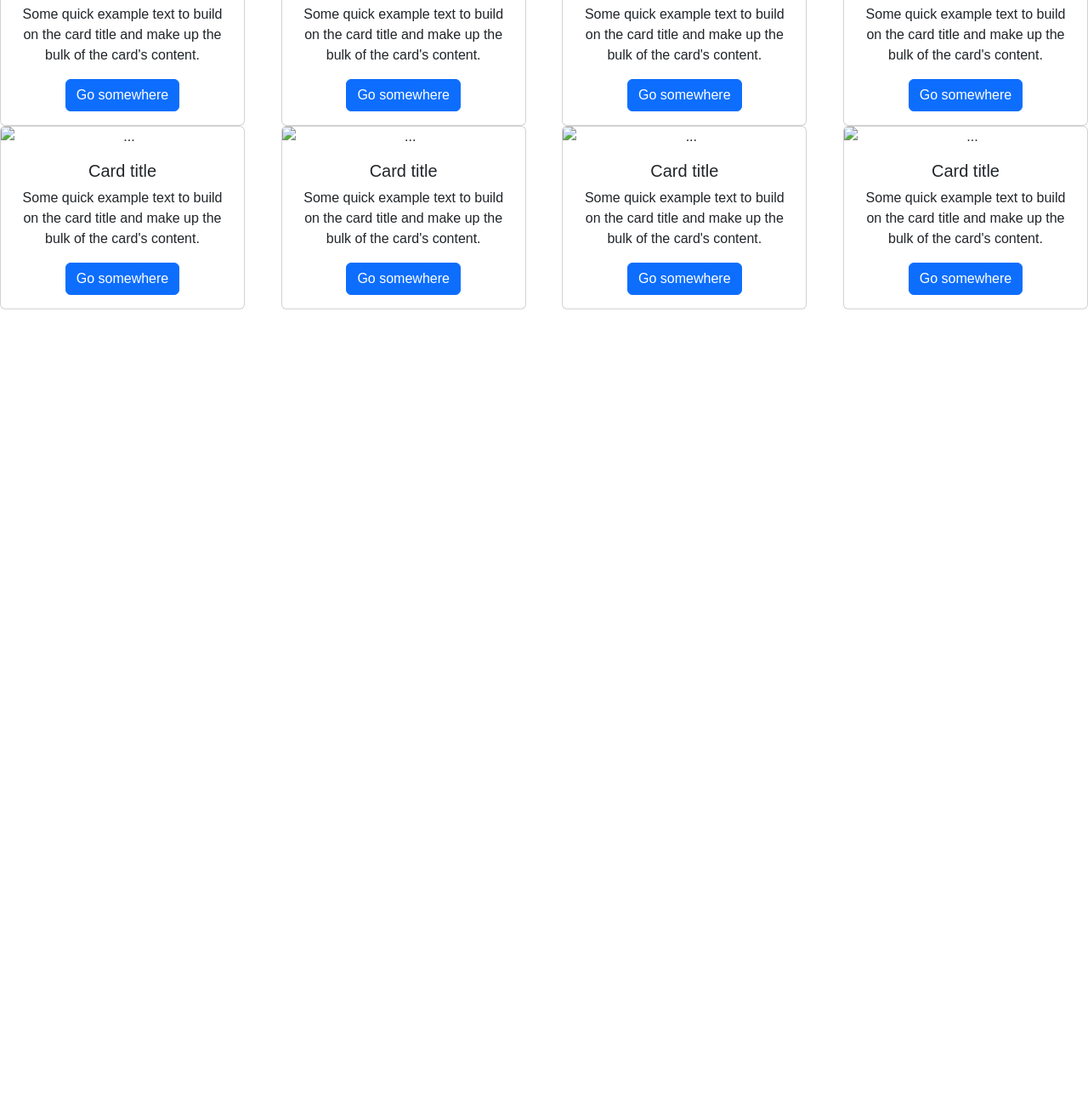
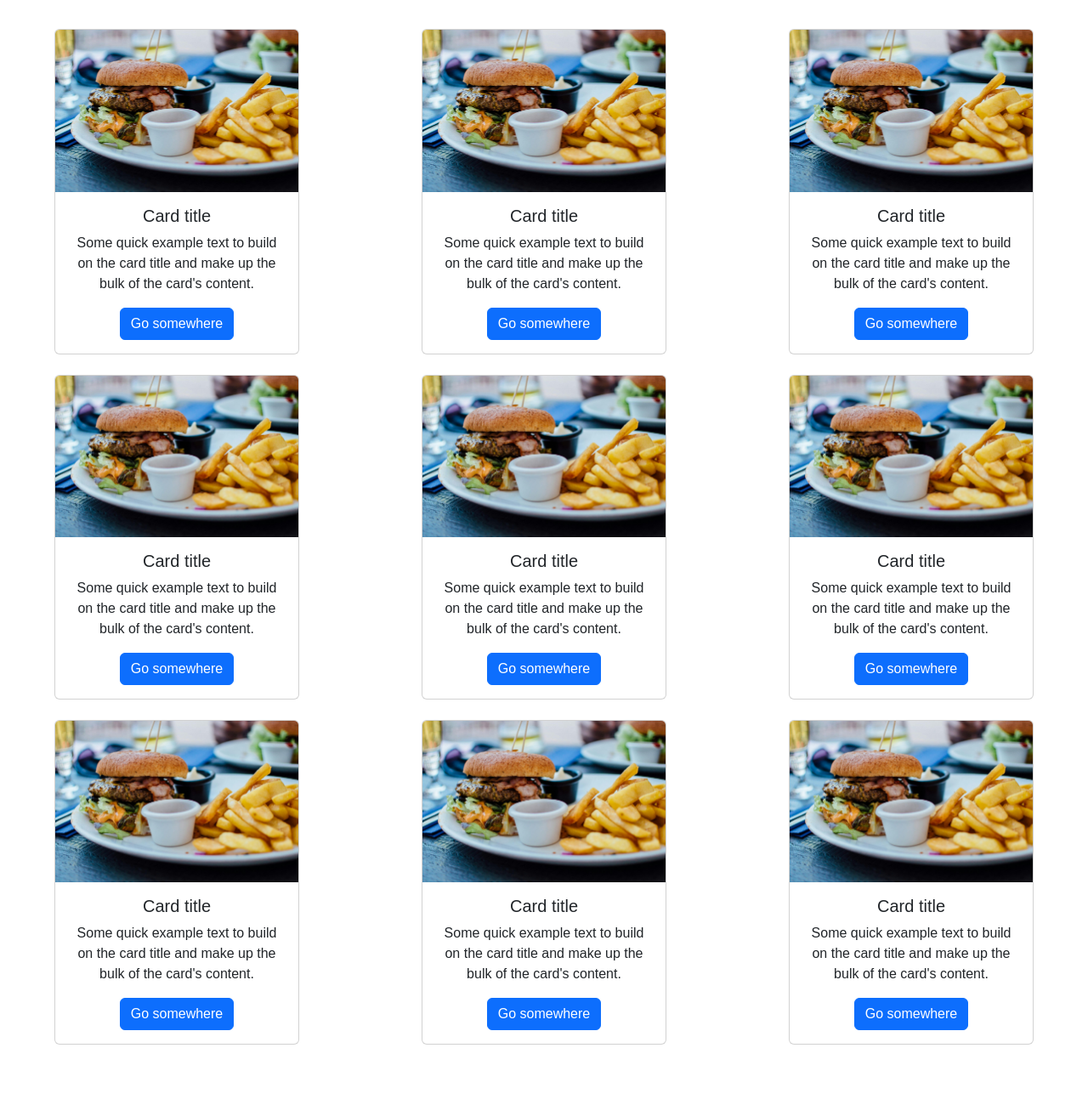
Before and after one commit to SantiagoLeon02/Food-Store, a plain HTML site: page index.html in a window 1280 px wide. Shown: the part 548-1841 px from the top of the page at 85% size. Before the commit the page ends 912 px from the top, so only its background shows below. Drawn offline with nearby package versions, Linux system fonts and the light colour scheme.

Commit message:
Realize pocos cambios ahora la seccion tiene un titulo y un articulo y en el css se cambio el nombre de la clase de los productos por el que tiene el de los articulos

```diff
--- a/index.html
+++ b/index.html
@@ -39,8 +39,10 @@
         </section>
 
         <section class="productos">
+            <h2>productos</h2>
+            <article class="foods-productos">
                 <div class="card" style="width: 18rem;">
-                <img src="..." class="card-img-top" alt="...">
+                    <img src="./assets/imgs/foods/food3.jpg" class="card-img-top" alt="...">
                     <div class="card-body">
                       <h5 class="card-title">Card title</h5>
                       <p class="card-text">Some quick example text to build on the card title and make up the bulk of the card's content.</p>
@@ -48,7 +50,7 @@
                     </div>
                 </div>
                 <div class="card" style="width: 18rem;">
-                <img src="..." class="card-img-top" alt="...">
+                    <img src="./assets/imgs/foods/food3.jpg" class="card-img-top" alt="...">
                     <div class="card-body">
                       <h5 class="card-title">Card title</h5>
                       <p class="card-text">Some quick example text to build on the card title and make up the bulk of the card's content.</p>
@@ -57,7 +59,7 @@
                 </div>
 
                 <div class="card" style="width: 18rem;">
-                <img src="..." class="card-img-top" alt="...">
+                    <img src="./assets/imgs/foods/food3.jpg" class="card-img-top" alt="...">
                     <div class="card-body">
                       <h5 class="card-title">Card title</h5>
                       <p class="card-text">Some quick example text to build on the card title and make up the bulk of the card's content.</p>
@@ -66,7 +68,7 @@
                 </div>
 
                 <div class="card" style="width: 18rem;">
-                <img src="..." class="card-img-top" alt="...">
+                    <img src="./assets/imgs/foods/food3.jpg" class="card-img-top" alt="...">
                     <div class="card-body">
                       <h5 class="card-title">Card title</h5>
                       <p class="card-text">Some quick example text to build on the card title and make up the bulk of the card's content.</p>
@@ -74,7 +76,7 @@
                     </div>
                 </div>
                 <div class="card" style="width: 18rem;">
-                <img src="..." class="card-img-top" alt="...">
+                    <img src="./assets/imgs/foods/food3.jpg" class="card-img-top" alt="...">
                     <div class="card-body">
                       <h5 class="card-title">Card title</h5>
                       <p class="card-text">Some quick example text to build on the card title and make up the bulk of the card's content.</p>
@@ -82,7 +84,7 @@
                     </div>
                 </div>
                 <div class="card" style="width: 18rem;">
-                <img src="..." class="card-img-top" alt="...">
+                    <img src="./assets/imgs/foods/food3.jpg" class="card-img-top" alt="...">
                     <div class="card-body">
                       <h5 class="card-title">Card title</h5>
                       <p class="card-text">Some quick example text to build on the card title and make up the bulk of the card's content.</p>
@@ -90,7 +92,7 @@
                     </div>
                 </div>
                 <div class="card" style="width: 18rem;">
-                <img src="..." class="card-img-top" alt="...">
+                    <img src="./assets/imgs/foods/food3.jpg" class="card-img-top" alt="...">
                     <div class="card-body">
                       <h5 class="card-title">Card title</h5>
                       <p class="card-text">Some quick example text to build on the card title and make up the bulk of the card's content.</p>
@@ -98,13 +100,23 @@
                     </div>
                 </div>
                 <div class="card" style="width: 18rem;">
-                <img src="..." class="card-img-top" alt="...">
+                    <img src="./assets/imgs/foods/food3.jpg" class="card-img-top" alt="...">
                     <div class="card-body">
                       <h5 class="card-title">Card title</h5>
                       <p class="card-text">Some quick example text to build on the card title and make up the bulk of the card's content.</p>
                       <a href="#" class="btn btn-primary">Go somewhere</a>
                     </div>
                 </div>
+                <div class="card" style="width: 18rem;">
+                    <img src="./assets/imgs/foods/food3.jpg" class="card-img-top" alt="...">
+                    <div class="card-body">
+                      <h5 class="card-title">Card title</h5>
+                      <p class="card-text">Some quick example text to build on the card title and make up the bulk of the card's content.</p>
+                      <a href="#" class="btn btn-primary">Go somewhere</a>
+                    </div>
+                </div>
+            </article>
+
         </section>
     </main>
     <footer>
--- a/style.css
+++ b/style.css
@@ -79,11 +79,18 @@ header{
     height: 30rem;
 }
 
+.productos{
+    justify-content: center;
+    align-items: center;
+}
 
-.productos{
+.foods-productos{
     display: flex;
     flex-wrap: wrap;
     justify-content: space-between;
     align-items: center;
     text-align: center;
+    padding: 2rem;
+    margin: 2rem;
+    gap: 1.5rem;
 }
```
Lines whose indentation alone changed are shown as unchanged.
